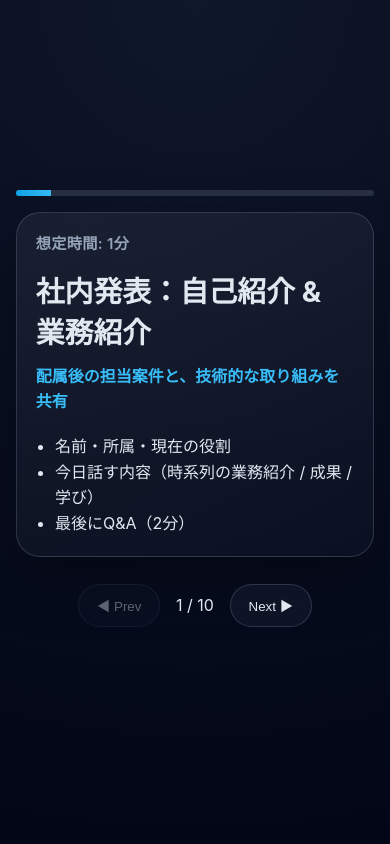
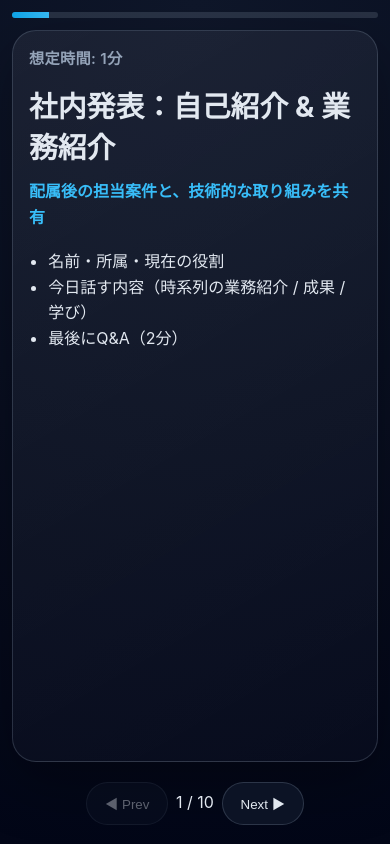
Before and after one commit to pikop1013/presentation, a Next.js app: page / in a window 390 px wide. Built offline with nearby package versions, Linux system fonts and the light colour scheme.

Commit message:
Improve slide deck for fullscreen tap and keyboard navigation

```diff
--- a/app/globals.css
+++ b/app/globals.css
@@ -11,21 +11,27 @@
   box-sizing: border-box;
 }
 
+html,
+body {
+  width: 100%;
+  height: 100%;
+}
+
 body {
   margin: 0;
   min-height: 100vh;
   font-family: 'Inter', 'Noto Sans JP', system-ui, sans-serif;
   background: radial-gradient(circle at top, #0f172a, var(--bg));
   color: var(--text);
+  overflow: hidden;
 }
 
 .layout {
-  width: min(1100px, 92vw);
-  margin: 0 auto;
-  min-height: 100vh;
+  width: 100vw;
+  height: 100vh;
+  padding: clamp(0.75rem, 2vw, 1.5rem);
   display: flex;
   flex-direction: column;
-  justify-content: center;
   outline: none;
 }
 
@@ -35,7 +41,7 @@ body {
   background: rgba(148, 163, 184, 0.2);
   border-radius: 999px;
   overflow: hidden;
-  margin-bottom: 1rem;
+  margin-bottom: 0.75rem;
 }
 
 .progress span {
@@ -46,13 +52,15 @@ body {
 }
 
 .slide {
+  flex: 1;
+  width: 100%;
+  overflow: auto;
   background: linear-gradient(150deg, rgba(255, 255, 255, 0.06), rgba(255, 255, 255, 0.02));
   border: 1px solid var(--line);
   border-radius: 24px;
-  padding: 3rem;
+  padding: clamp(1rem, 4vw, 3rem);
   box-shadow: 0 20px 60px rgba(0, 0, 0, 0.32);
 }
-
 
 .minutes {
   margin: 0 0 0.8rem;
@@ -136,7 +144,8 @@ p {
   justify-content: center;
   align-items: center;
   gap: 1rem;
-  margin: 1.25rem 0;
+  margin-top: 0.75rem;
+  min-height: 3rem;
 }
 
 button {
@@ -154,10 +163,6 @@ button:disabled {
 }
 
 @media (max-width: 840px) {
-  .slide {
-    padding: 1.2rem;
-  }
-
   .cards {
     grid-template-columns: 1fr;
   }
@@ -166,4 +171,8 @@ button:disabled {
     flex-direction: column;
     align-items: flex-start;
   }
+
+  .controls {
+    gap: 0.5rem;
+  }
 }
--- a/app/page.tsx
+++ b/app/page.tsx
@@ -1,6 +1,6 @@
 'use client';
 
-import { useMemo, useState } from 'react';
+import { useCallback, useEffect, useMemo, useRef, useState } from 'react';
 
 type SlideContent = {
   title: string;
@@ -156,10 +156,11 @@ function Slide({ slide }: { slide: SlideContent }) {
 
 export default function Home() {
   const [current, setCurrent] = useState<number>(0);
+  const mainRef = useRef<HTMLElement | null>(null);
 
   const progress = useMemo(() => ((current + 1) / slides.length) * 100, [current]);
 
-  const move = (step: number) => {
+  const move = useCallback((step: number) => {
     setCurrent((prev) => {
       const next = prev + step;
       if (next < 0 || next >= slides.length) {
@@ -167,14 +168,31 @@ export default function Home() {
       }
       return next;
     });
-  };
+  }, []);
+
+  const jumpTo = useCallback((index: number) => {
+    setCurrent(Math.max(0, Math.min(slides.length - 1, index)));
+  }, []);
+
+  useEffect(() => {
+    mainRef.current?.focus();
+  }, []);
 
   return (
     <main
+      ref={mainRef}
       className="layout"
+      onClick={(event) => {
+        if ((event.target as HTMLElement).closest('button')) {
+          return;
+        }
+        move(1);
+      }}
       onKeyDown={(event) => {
-        if (event.key === 'ArrowRight' || event.key === 'PageDown') move(1);
+        if (event.key === 'ArrowRight' || event.key === 'PageDown' || event.key === ' ') move(1);
         if (event.key === 'ArrowLeft' || event.key === 'PageUp') move(-1);
+        if (event.key === 'Home') jumpTo(0);
+        if (event.key === 'End') jumpTo(slides.length - 1);
       }}
       tabIndex={0}
     >
```
Also changed, not shown: 1 other file (tests, documents, lock files or other folders).
